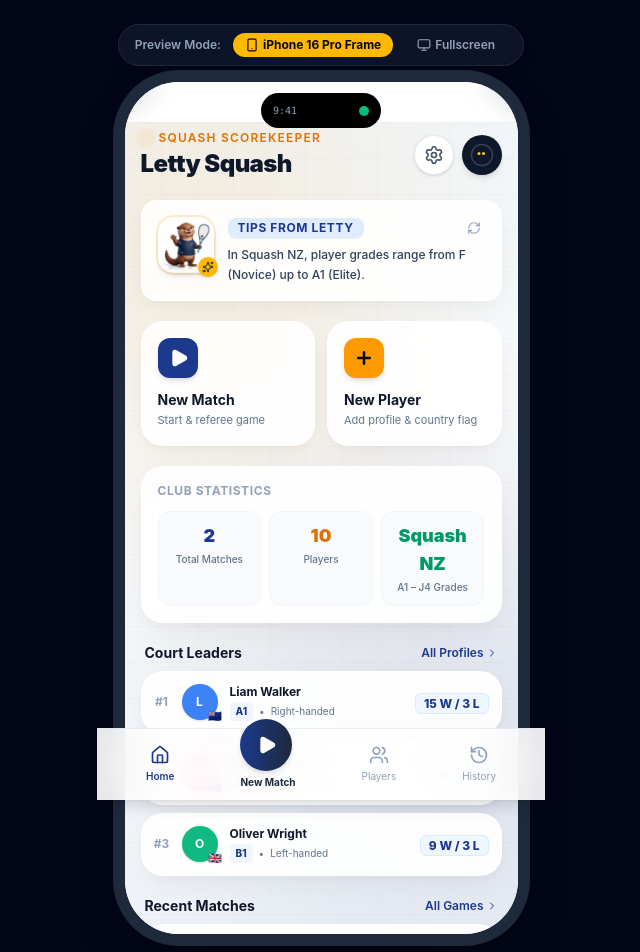
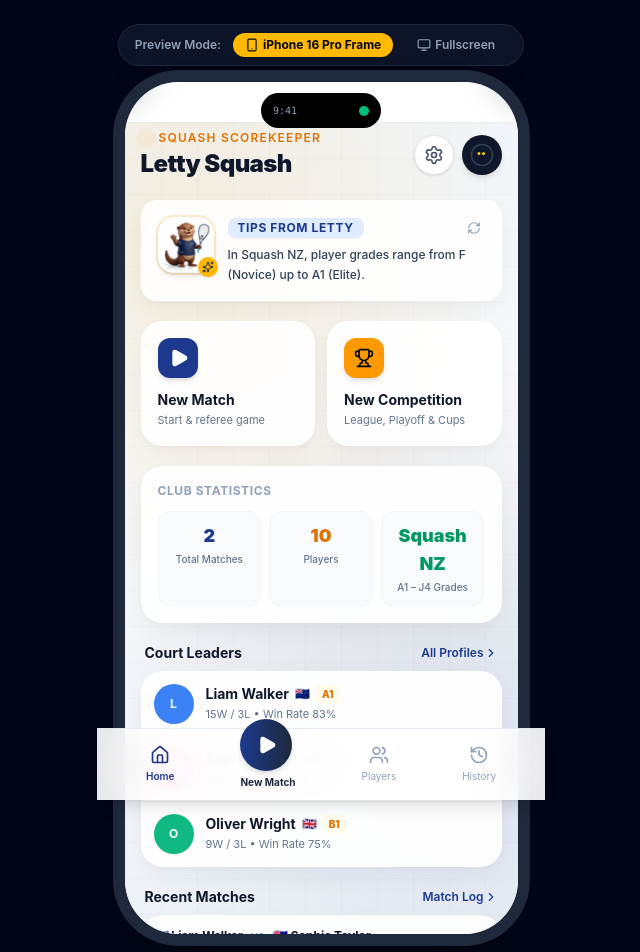
Before and after one commit to sergeyopaic/LettySquash, a React (Vite) app: page / in a window 1280 px wide. Shown: the top 952 px of the page, without its empty margins (319-959 px from the left). Built offline with nearby package versions, Linux system fonts and the light colour scheme.

Commit message:
competition

```diff
--- a/src/App.tsx
+++ b/src/App.tsx
@@ -7,6 +7,7 @@
 import { NavigationTabBar } from './components/NavigationTabBar';
 import type { TabType } from './components/NavigationTabBar';
 import { NewMatchModal } from './components/NewMatchModal';
+import { NewCompetitionModal } from './components/NewCompetitionModal';
 import { AddPlayerModal } from './components/AddPlayerModal';
 import { MatchDetailModal } from './components/MatchDetailModal';
 import { SettingsModal } from './components/SettingsModal';
@@ -17,6 +18,7 @@
 
   const [activeTab, setActiveTab] = useState<TabType>('home');
   const [isNewMatchOpen, setIsNewMatchOpen] = useState<boolean>(false);
+  const [isNewCompetitionOpen, setIsNewCompetitionOpen] = useState<boolean>(false);
   const [isAddPlayerOpen, setIsAddPlayerOpen] = useState<boolean>(false);
   const [isSettingsOpen, setIsSettingsOpen] = useState<boolean>(false);
   const [selectedMatchId, setSelectedMatchId] = useState<string | null>(null);
@@ -73,6 +75,7 @@
           {activeTab === 'home' && (
             <DashboardView
               openNewMatchModal={() => setIsNewMatchOpen(true)}
+              openNewCompetitionModal={() => setIsNewCompetitionOpen(true)}
               openAddPlayerModal={() => setIsAddPlayerOpen(true)}
               openSettingsModal={() => setIsSettingsOpen(true)}
               setActiveTab={setActiveTab}
@@ -100,8 +103,9 @@
           hasActiveMatch={Boolean(activeMatchState)}
           openNewMatchModal={() => setIsNewMatchOpen(true)}
         />
+      </div>
 
-        {/* Central Modals */}
+      {/* Modals */}
       <NewMatchModal
         isOpen={isNewMatchOpen}
         onClose={() => setIsNewMatchOpen(false)}
@@ -111,21 +115,25 @@
         }}
       />
 
+      <NewCompetitionModal
+        isOpen={isNewCompetitionOpen}
+        onClose={() => setIsNewCompetitionOpen(false)}
+      />
+
       <AddPlayerModal
         isOpen={isAddPlayerOpen}
         onClose={() => setIsAddPlayerOpen(false)}
+      />
+
+      <MatchDetailModal
+        match={selectedMatch}
+        onClose={() => setSelectedMatchId(null)}
       />
 
       <SettingsModal
         isOpen={isSettingsOpen}
         onClose={() => setIsSettingsOpen(false)}
       />
-
-        <MatchDetailModal
-          match={selectedMatch}
-          onClose={() => setSelectedMatchId(null)}
-        />
-      </div>
     </div>
   );
 };
--- a/src/components/DashboardView.tsx
+++ b/src/components/DashboardView.tsx
@@ -1,10 +1,11 @@
 import React from 'react';
 import { useSquash } from '../context/SquashContext';
 import { LettyBanner } from './LettyBanner';
-import { Play, Plus, Activity, ChevronRight, Clock, Settings } from 'lucide-react';
+import { Play, Plus, Activity, ChevronRight, Clock, Settings, Trophy } from 'lucide-react';
 
 interface DashboardViewProps {
   openNewMatchModal: () => void;
+  openNewCompetitionModal: () => void;
   openAddPlayerModal: () => void;
   openSettingsModal: () => void;
   setActiveTab: (tab: 'home' | 'match' | 'players' | 'history') => void;
@@ -21,6 +22,7 @@
 
 export const DashboardView: React.FC<DashboardViewProps> = ({
   openNewMatchModal,
+  openNewCompetitionModal,
   openAddPlayerModal,
   openSettingsModal,
   setActiveTab,
@@ -119,7 +121,7 @@
         </div>
       )}
 
-      {/* Main Action Callouts */}
+      {/* Main Action Callouts: New Match (Left) & New Competition (Right) */}
       <div className="grid grid-cols-2 gap-3">
         <button
           onClick={openNewMatchModal}
@@ -135,15 +137,15 @@
         </button>
 
         <button
-          onClick={openAddPlayerModal}
+          onClick={openNewCompetitionModal}
           className="ios-card p-4 text-left flex flex-col justify-between hover:border-amber-500/30 transition-all group shadow-sm bg-gradient-to-br from-white to-amber-50/40"
         >
           <div className="w-10 h-10 rounded-xl bg-amber-500 text-slate-950 flex items-center justify-center mb-3 shadow-md group-hover:scale-105 transition-transform">
-            <Plus className="w-5 h-5 stroke-[3]" />
+            <Trophy className="w-5 h-5" />
           </div>
           <div>
-            <h3 className="font-bold text-slate-900 text-sm">New Player</h3>
-            <p className="text-[11px] text-slate-500 mt-0.5">Add profile & country flag</p>
+            <h3 className="font-bold text-slate-900 text-sm">New Competition</h3>
+            <p className="text-[11px] text-slate-500 mt-0.5">League, Playoff & Cups</p>
           </div>
         </button>
       </div>
@@ -178,44 +180,94 @@
             className="text-xs font-semibold text-blue-900 hover:underline flex items-center"
           >
             <span>All Profiles</span>
-            <ChevronRight className="w-3 h-3 ml-0.5" />
+            <ChevronRight className="w-3.5 h-3.5" />
+          </button>
+        </div>
+
+        <div className="ios-card divide-y divide-slate-100 p-0 overflow-hidden">
+          {topPlayers.map((player) => {
+            const winRate =
+              player.totalMatches > 0
+                ? Math.round((player.wins / player.totalMatches) * 100)
+                : 0;
+
+            return (
+              <div
+                key={player.id}
+                className="p-3 flex items-center justify-between hover:bg-slate-50/80 transition-colors"
+              >
+                <div className="flex items-center space-x-3">
+                  <div
+                    className="w-10 h-10 rounded-full text-white font-bold flex items-center justify-center text-xs shadow-xs"
+                    style={{ backgroundColor: player.avatarBgColor }}
+                  >
+                    {player.name.charAt(0)}
+                  </div>
+                  <div>
+                    <div className="flex items-center space-x-1.5">
+                      <span className="text-sm font-bold text-slate-900">
+                        {player.name}
+                      </span>
+                      <span className="text-xs">{player.countryFlag}</span>
+                      <span className="text-[10px] text-amber-600 font-extrabold bg-amber-50 px-1.5 py-0.5 rounded">
+                        {player.skillGrade}
+                      </span>
+                    </div>
+                    <p className="text-[11px] text-slate-500 mt-0.5">
+                      {player.wins}W / {player.losses}L • Win Rate {winRate}%
+                    </p>
+                  </div>
+                </div>
+              </div>
+            );
+          })}
+        </div>
+      </div>
+
+      {/* Recent Matches Activity */}
+      <div className="space-y-2">
+        <div className="flex items-center justify-between px-1">
+          <h3 className="text-sm font-bold text-slate-900">Recent Matches</h3>
+          <button
+            onClick={() => setActiveTab('history')}
+            className="text-xs font-semibold text-blue-900 hover:underline flex items-center"
+          >
+            <span>Match Log</span>
+            <ChevronRight className="w-3.5 h-3.5" />
           </button>
         </div>
 
         <div className="space-y-2">
-          {topPlayers.map((player, idx) => (
+          {recentMatches.map((m) => (
             <div
-              key={player.id}
-              className="ios-card p-3 flex items-center justify-between hover:bg-slate-50 transition-colors"
+              key={m.id}
+              onClick={() => selectMatchDetail(m.id)}
+              className="ios-card p-3 flex items-center justify-between hover:border-slate-300 transition-colors cursor-pointer"
             >
-              <div className="flex items-center space-x-3">
-                <span className="text-xs font-bold text-slate-400 w-4 text-center">
-                  #{idx + 1}
-                </span>
-                <div className="relative">
-                  <div
-                    className="w-9 h-9 rounded-full text-white font-bold flex items-center justify-center text-xs shadow-sm"
-                    style={{ backgroundColor: player.avatarBgColor }}
-                  >
-                    {player.name.charAt(0)}
-                  </div>
-                  <span className="absolute -bottom-1 -right-1 text-[11px]">
-                    {player.countryFlag || '🇳🇿'}
+              <div className="space-y-1">
+                <div className="flex items-center space-x-2">
+                  <span className="text-xs font-bold text-slate-900">
+                    {m.player1.countryFlag} {m.player1.name}
+                  </span>
+                  <span className="text-xs text-slate-400 font-bold">vs</span>
+                  <span className="text-xs font-bold text-slate-900">
+                    {m.player2.countryFlag} {m.player2.name}
                   </span>
                 </div>
-                <div>
-                  <h4 className="text-xs font-bold text-slate-900">{player.name}</h4>
-                  <div className="flex items-center space-x-1.5 text-[10px] text-slate-500 mt-0.5">
-                    <span className="font-extrabold text-blue-900 bg-blue-50 px-1.5 py-0.5 rounded">{player.skillGrade}</span>
-                    <span>•</span>
-                    <span>{player.handedness === 'Right' ? 'Right-handed' : 'Left-handed'}</span>
-                  </div>
+                <div className="flex items-center space-x-3 text-[11px] text-slate-500">
+                  <span className="flex items-center space-x-1">
+                    <Clock className="w-3 h-3" />
+                    <span>{formatDuration(m.totalDurationSeconds)}</span>
+                  </span>
+                  <span className="bg-slate-100 text-slate-700 px-2 py-0.5 rounded-md font-semibold">
+                    {m.matchFormat === 'BEST_OF_5' ? 'Best of 5' : 'Best of 3'}
+                  </span>
                 </div>
               </div>
 
               <div className="text-right">
-                <span className="text-xs font-extrabold text-blue-900 bg-blue-50 px-2 py-0.5 rounded-md border border-blue-100">
-                  {player.wins} W / {player.losses} L
+                <span className="text-base font-black text-slate-900 bg-slate-100 px-3 py-1 rounded-xl">
+                  {m.p1SetsWon} : {m.p2SetsWon}
                 </span>
               </div>
             </div>
@@ -223,81 +275,15 @@
         </div>
       </div>
 
-      {/* Recent Matches */}
-      <div className="space-y-2">
-        <div className="flex items-center justify-between px-1">
-          <h3 className="text-sm font-bold text-slate-900">Recent Matches</h3>
-          <button
-            onClick={() => setActiveTab('history')}
-            className="text-xs font-semibold text-blue-900 hover:underline flex items-center"
-          >
-            <span>All Games</span>
-            <ChevronRight className="w-3 h-3 ml-0.5" />
-          </button>
-        </div>
-
-        <div className="space-y-2.5">
-          {recentMatches.map((match) => (
-            <div
-              key={match.id}
-              onClick={() => selectMatchDetail(match.id)}
-              className="ios-card p-3.5 hover:shadow-md transition-all cursor-pointer border border-slate-100"
-            >
-              <div className="flex items-center justify-between text-[11px] text-slate-400 mb-2 border-b border-slate-100 pb-1.5">
-                <span className="font-semibold text-slate-600">
-                  {new Date(match.date).toLocaleDateString('en-US', { month: 'short', day: 'numeric' })}
-                </span>
-                <div className="flex items-center space-x-1">
-                  <Clock className="w-3 h-3 text-slate-400" />
-                  <span>{formatDuration(match.totalDurationSeconds)}</span>
-                </div>
-              </div>
-
-              <div className="flex items-center justify-between">
-                {/* Player 1 */}
-                <div className="flex-1 flex items-center space-x-2">
-                  <div
-                    className="w-7 h-7 rounded-full text-white font-bold flex items-center justify-center text-[10px]"
-                    style={{ backgroundColor: match.player1.avatarBgColor }}
-                  >
-                    {match.player1.name.charAt(0)}
-                  </div>
-                  <span
-                    className={`text-xs flex items-center space-x-1 ${
-                      match.winnerId === match.player1.id ? 'font-bold text-slate-900' : 'text-slate-500'
-                    }`}
-                  >
-                    <span>{match.player1.countryFlag}</span>
-                    <span>{match.player1.name}</span>
-                  </span>
-                </div>
-
-                {/* Score */}
-                <div className="px-3 py-1 bg-slate-100 rounded-lg text-xs font-black text-slate-800 tracking-wider">
-                  {match.p1SetsWon} : {match.p2SetsWon}
-                </div>
-
-                {/* Player 2 */}
-                <div className="flex-1 flex items-center justify-end space-x-2">
-                  <span
-                    className={`text-xs flex items-center space-x-1 ${
-                      match.winnerId === match.player2.id ? 'font-bold text-slate-900' : 'text-slate-500'
-                    }`}
-                  >
-                    <span>{match.player2.name}</span>
-                    <span>{match.player2.countryFlag}</span>
-                  </span>
-                  <div
-                    className="w-7 h-7 rounded-full text-white font-bold flex items-center justify-center text-[10px]"
-                    style={{ backgroundColor: match.player2.avatarBgColor }}
-                  >
-                    {match.player2.name.charAt(0)}
-                  </div>
-                </div>
-              </div>
-            </div>
-          ))}
-        </div>
+      {/* Small Compact Button Row to Add Player Profile (Bottom string row) */}
+      <div className="text-center pt-2">
+        <button
+          onClick={openAddPlayerModal}
+          className="inline-flex items-center space-x-1.5 text-xs font-semibold text-slate-500 hover:text-blue-900 hover:bg-slate-100 py-1.5 px-3 rounded-full transition-colors border border-dashed border-slate-200"
+        >
+          <Plus className="w-3.5 h-3.5" />
+          <span>Add New Player Profile</span>
+        </button>
       </div>
     </div>
   );
--- /dev/null
+++ b/src/components/NewCompetitionModal.tsx
@@ -0,0 +1,195 @@
+import React, { useState } from 'react';
+import { useSquash } from '../context/SquashContext';
+import { X, Trophy, Users, Shield, Award, Check } from 'lucide-react';
+
+interface NewCompetitionModalProps {
+  isOpen: boolean;
+  onClose: () => void;
+}
+
+export type CompetitionFormat = 'LEAGUE' | 'GROUPS_PLAYOFF' | 'SINGLE_ELIMINATION' | 'DOUBLE_ELIMINATION';
+
+export const NewCompetitionModal: React.FC<NewCompetitionModalProps> = ({ isOpen, onClose }) => {
+  const { players } = useSquash();
+
+  const [competitionName, setCompetitionName] = useState('');
+  const [selectedFormat, setSelectedFormat] = useState<CompetitionFormat>('LEAGUE');
+  const [selectedPlayerIds, setSelectedPlayerIds] = useState<string[]>(players.map((p) => p.id));
+  const [isCreatedToast, setIsCreatedToast] = useState(false);
+
+  if (!isOpen) return null;
+
+  const formats: { id: CompetitionFormat; title: string; desc: string; icon: React.ReactNode }[] = [
+    {
+      id: 'LEAGUE',
+      title: 'League (Round-Robin)',
+      desc: 'Every player plays against every other player in the league.',
+      icon: <Award className="w-5 h-5 text-amber-500" />,
+    },
+    {
+      id: 'GROUPS_PLAYOFF',
+      title: 'Groups + Knockout',
+      desc: 'Group stage qualification followed by playoff bracket.',
+      icon: <Users className="w-5 h-5 text-blue-500" />,
+    },
+    {
+      id: 'SINGLE_ELIMINATION',
+      title: 'Single Elimination',
+      desc: 'Classic knockout tournament (1 loss = eliminated).',
+      icon: <Trophy className="w-5 h-5 text-emerald-500" />,
+    },
+    {
+      id: 'DOUBLE_ELIMINATION',
+      title: 'Double Elimination',
+      desc: 'Knockout bracket with Winners and Losers brackets.',
+      icon: <Shield className="w-5 h-5 text-purple-500" />,
+    },
+  ];
+
+  const handleTogglePlayer = (id: string) => {
+    if (selectedPlayerIds.includes(id)) {
+      if (selectedPlayerIds.length > 2) {
+        setSelectedPlayerIds(selectedPlayerIds.filter((pId) => pId !== id));
+      } else {
+        alert('Competition requires at least 2 players!');
+      }
+    } else {
+      setSelectedPlayerIds([...selectedPlayerIds, id]);
+    }
+  };
+
+  const handleCreate = (e: React.FormEvent) => {
+    e.preventDefault();
+    if (!competitionName.trim()) {
+      alert('Please enter a competition name!');
+      return;
+    }
+    // Mock success banner (no backend logic for now as requested)
+    setIsCreatedToast(true);
+    setTimeout(() => {
+      setIsCreatedToast(false);
+      setCompetitionName('');
+      onClose();
+    }, 1500);
+  };
+
+  return (
+    <div className="fixed inset-0 z-50 bg-slate-900/60 backdrop-blur-sm flex items-end sm:items-center justify-center p-0 sm:p-4">
+      <div className="bg-white rounded-t-3xl sm:rounded-3xl p-5 max-w-md w-full max-h-[90vh] overflow-y-auto shadow-2xl space-y-4 animate-in slide-in-from-bottom duration-200">
+        <div className="flex items-center justify-between border-b border-slate-100 pb-3">
+          <div className="flex items-center space-x-2">
+            <div className="w-8 h-8 rounded-full bg-amber-500 text-blue-950 flex items-center justify-center font-bold shadow-sm">
+              <Trophy className="w-4 h-4" />
+            </div>
+            <h2 className="text-lg font-black text-slate-900">Create Competition</h2>
+          </div>
+          <button
+            onClick={onClose}
+            className="p-1 rounded-full text-slate-400 hover:text-slate-700 hover:bg-slate-100"
+          >
+            <X className="w-5 h-5" />
+          </button>
+        </div>
+
+        {isCreatedToast ? (
+          <div className="p-6 text-center space-y-3 animate-in zoom-in duration-200">
+            <div className="w-14 h-14 bg-emerald-100 text-emerald-600 rounded-full flex items-center justify-center mx-auto shadow-sm">
+              <Check className="w-8 h-8 stroke-[3]" />
+            </div>
+            <h3 className="text-base font-black text-slate-900">Competition Created!</h3>
+            <p className="text-xs text-slate-500">
+              "{competitionName}" has been successfully configured.
+            </p>
+          </div>
+        ) : (
+          <form onSubmit={handleCreate} className="space-y-4">
+            {/* Competition Name */}
+            <div className="space-y-1">
+              <label className="text-xs font-bold text-slate-600 block">Competition Name</label>
+              <input
+                type="text"
+                placeholder="e.g. Auckland Squash Open 2026"
+                value={competitionName}
+                onChange={(e) => setCompetitionName(e.target.value)}
+                className="w-full p-3 bg-slate-50 border border-slate-200 rounded-xl text-xs font-semibold text-slate-900 focus:outline-none focus:ring-2 focus:ring-blue-900"
+                required
+              />
+            </div>
+
+            {/* 4 Competition Formats */}
+            <div className="space-y-1.5">
+              <label className="text-xs font-bold text-slate-600 block">Competition Format</label>
+              <div className="space-y-2">
+                {formats.map((f) => (
+                  <button
+                    type="button"
+                    key={f.id}
+                    onClick={() => setSelectedFormat(f.id)}
+                    className={`w-full p-3 rounded-2xl border text-left flex items-start space-x-3 transition-all ${
+                      selectedFormat === f.id
+                        ? 'border-blue-900 bg-blue-50/80 shadow-xs ring-1 ring-blue-900'
+                        : 'border-slate-200 bg-slate-50/60 hover:bg-slate-100/80'
+                    }`}
+                  >
+                    <div className="p-2 rounded-xl bg-white shadow-2xs flex-shrink-0 mt-0.5">
+                      {f.icon}
+                    </div>
+                    <div className="flex-1 min-w-0">
+                      <div className="flex items-center justify-between">
+                        <p className="text-xs font-bold text-slate-900">{f.title}</p>
+                        {selectedFormat === f.id && (
+                          <span className="w-4 h-4 rounded-full bg-blue-900 text-white flex items-center justify-center text-[10px] font-bold">
+                            ✓
+                          </span>
+                        )}
+                      </div>
+                      <p className="text-[10px] text-slate-500 mt-0.5 leading-relaxed">{f.desc}</p>
+                    </div>
+                  </button>
+                ))}
+              </div>
+            </div>
+
+            {/* Select Participants */}
+            <div className="space-y-1.5">
+              <div className="flex items-center justify-between">
+                <label className="text-xs font-bold text-slate-600 block">Participants</label>
+                <span className="text-[10px] font-bold text-blue-900 bg-blue-50 px-2 py-0.5 rounded-md">
+                  {selectedPlayerIds.length} / {players.length} Players
+                </span>
+              </div>
+              <div className="max-h-36 overflow-y-auto space-y-1 pr-1 border border-slate-100 rounded-xl p-2 bg-slate-50">
+                {players.map((p) => {
+                  const isSelected = selectedPlayerIds.includes(p.id);
+                  return (
+                    <button
+                      type="button"
+                      key={p.id}
+                      onClick={() => handleTogglePlayer(p.id)}
+                      className={`w-full p-2 rounded-xl text-xs flex items-center justify-between transition-colors ${
+                        isSelected ? 'bg-white text-slate-900 font-bold shadow-2xs border border-slate-200' : 'text-slate-500 opacity-60'
+                      }`}
+                    >
+                      <div className="flex items-center space-x-2">
+                        <span>{p.countryFlag}</span>
+                        <span>{p.name}</span>
+                      </div>
+                      <span className="text-[10px] font-mono text-amber-600 font-bold">{p.skillGrade}</span>
+                    </button>
+                  );
+                })}
+              </div>
+            </div>
+
+            <button
+              type="submit"
+              className="w-full py-3.5 bg-gradient-to-r from-amber-500 to-amber-600 hover:from-amber-400 hover:to-amber-500 text-slate-950 font-black text-xs rounded-xl shadow-md transition-transform active:scale-98"
+            >
+              Create Competition
+            </button>
+          </form>
+        )}
+      </div>
+    </div>
+  );
+};
```
Lines whose indentation alone changed are shown as unchanged.
